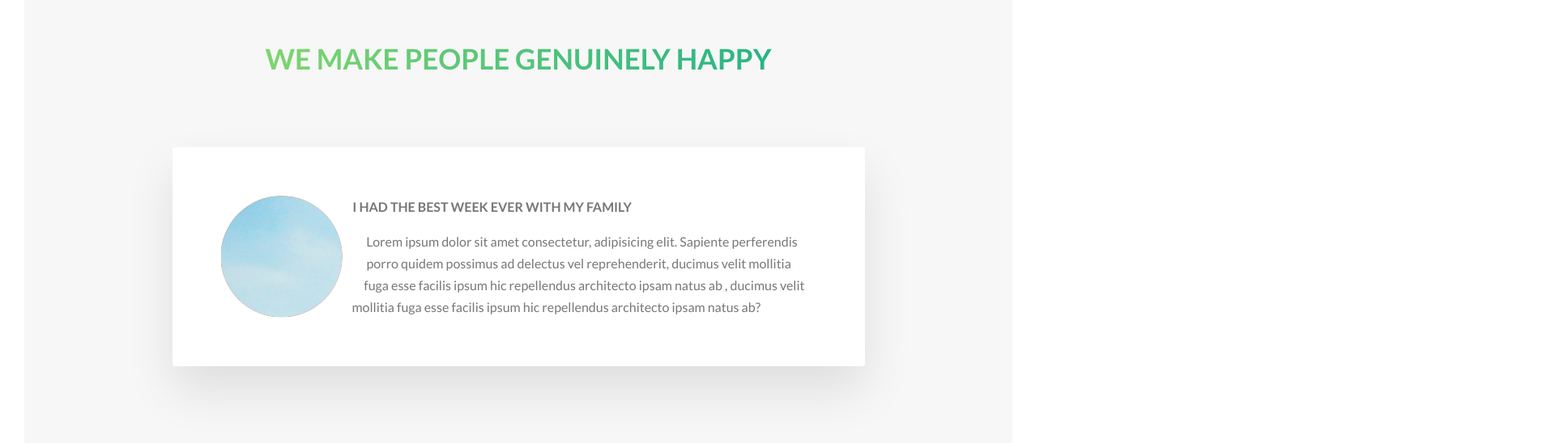
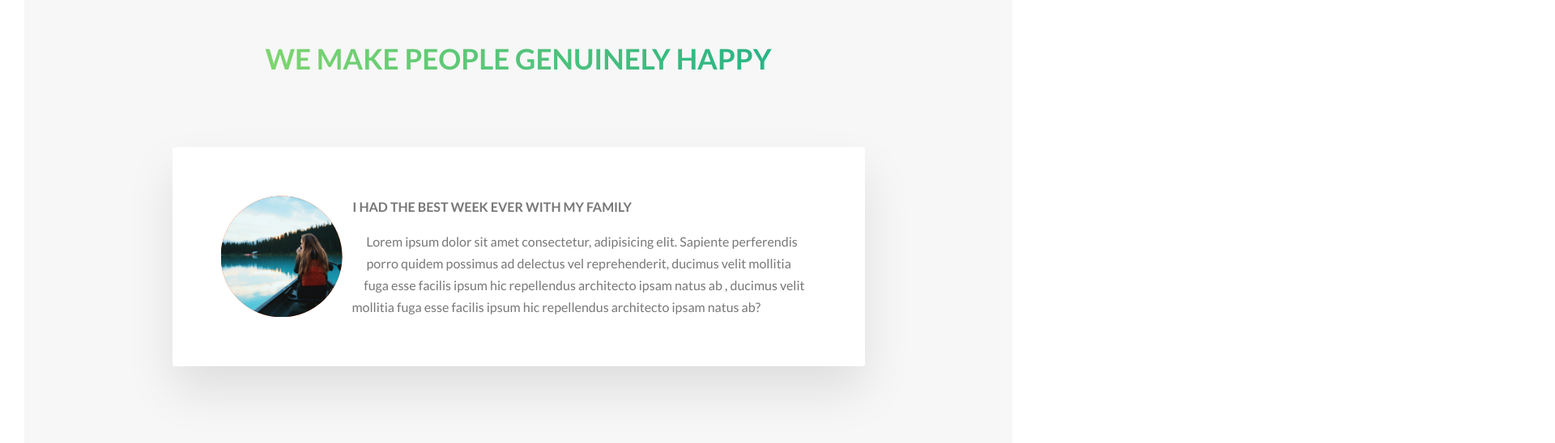
Before and after one commit to Hamid-Khanbeyki/Advanced-CSS-Natours-Project, a website: page index.html in a window 1280 px wide. Shown: the part 3629-4177 px from the top of the page at 81% size, 1920 px wide, since content can reach past the window. Drawn offline with Linux system fonts and the light colour scheme.

Commit message:
add height to image-story

```diff
--- a/sass/components/_story.scss
+++ b/sass/components/_story.scss
@@ -22,4 +22,8 @@
     -webkit-clip-path: circle(50% at 50% 50%);
     clip-path: circle(50% at 50% 50%);
   }
+
+  &__img {
+    height: 100%;
+  }
 }
```
Also changed, not shown: css/style.css, 1 other file.
